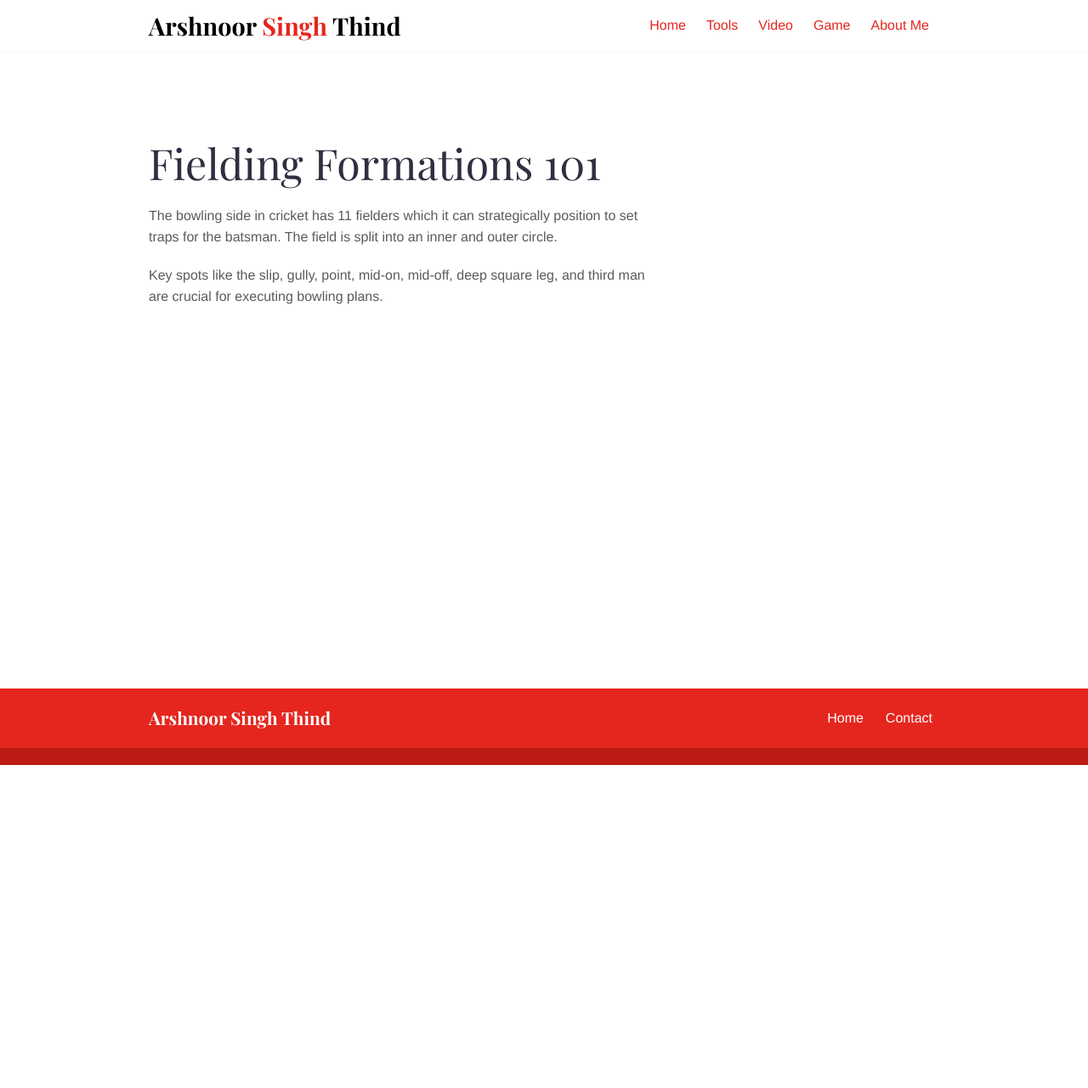
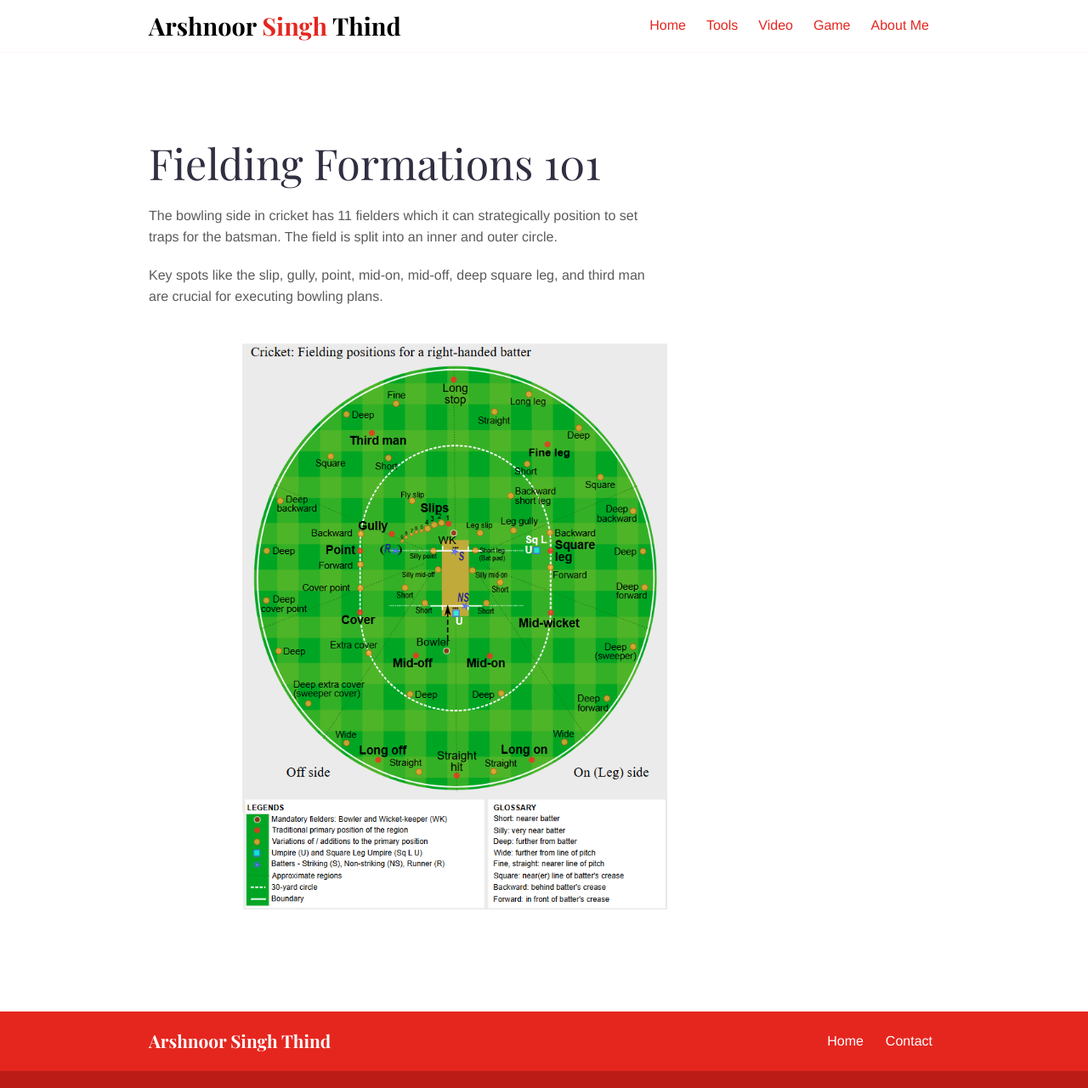
Before and after one commit to ArshnoorSinghThind/knes381Final, a Jekyll site: the page built from _sections/fielding-positions.md, in a window 1280 px wide. Shown: the whole page at 85% size. Built offline with Jekyll 4.4.1, drawn with Linux system fonts in a browser that asks for light colours; before the commit the page ends 900 px from its top, so only the background shows below that.

Commit message:
Update image location fielding-positions.md

```diff
--- a/_sections/fielding-positions.md
+++ b/_sections/fielding-positions.md
@@ -8,3 +8,5 @@ layout: section
 The bowling side in cricket has 11 fielders which it can strategically position to set traps for the batsman. The field is split into an inner and outer circle.
 
 Key spots like the slip, gully, point, mid-on, mid-off, deep square leg, and third man are crucial for executing bowling plans.
+
+<img src="/images/illustrations/fieldingpositions.png" width="500" height="350" align="right">
```
